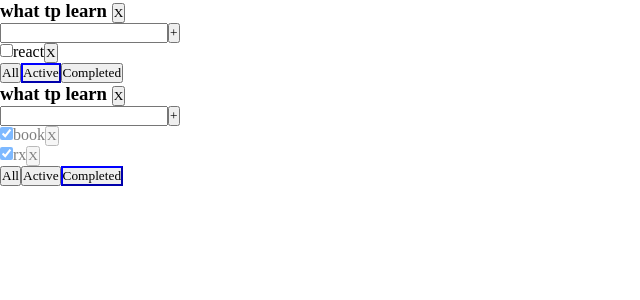
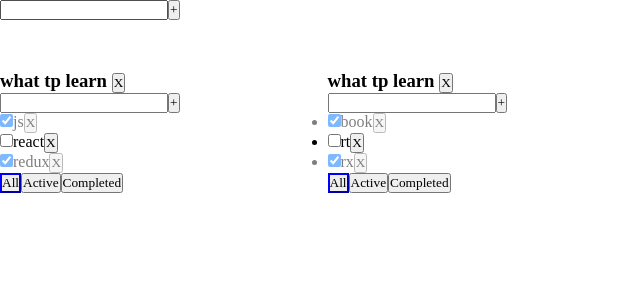
Before and after one commit to DenisPank/ToDoListReactJS, a React (Create React App) app: page / in a window 1280 px wide. Shown: the top 300 px of the page, without its empty margins (0-640 px from the left). Built offline with nearby package versions, Linux system fonts and the light colour scheme.

Commit message:
feat: add opportunity to add new Todolist from web

```diff
--- a/src/App.tsx
+++ b/src/App.tsx
@@ -1,4 +1,6 @@
 /* eslint-disable prefer-const */
+import { useThemeProps } from '@mui/material'
+import { AddItemForm } from 'addItemForm'
 import { FC, useState } from 'react'
 import { TaskType, ToDoList } from 'ToDoList'
 import { v1 } from 'uuid'
@@ -9,14 +11,11 @@ type TodolistType = {
   title: string
   filter: FilterValuesType
 }
+type TasksStateType = {
+  [key: string]: Array<TaskType>
+}
 
 const App: FC = () => {
-  // let [tasks, setTasks] = useState<Array<TaskType>>([
-  //   { id: v1(), title: 'js', isDone: true },
-  //   { id: v1(), title: 'react', isDone: false },
-  //   { id: v1(), title: 'redux', isDone: true }
-  // ])
-
   function removeTask(id: String, todolistId: string) {
     let tasks = tasksObj[todolistId]
     let filteredTasks = tasks.filter(t => {
@@ -57,11 +56,11 @@ const App: FC = () => {
   let todolistId2 = v1()
 
   let [todolists, setTodolists] = useState<Array<TodolistType>>([
-    { id: todolistId1, title: 'what tp learn', filter: 'active' },
-    { id: todolistId2, title: 'what tp learn', filter: 'completed' }
+    { id: todolistId1, title: 'what tp learn', filter: 'all' },
+    { id: todolistId2, title: 'what tp learn', filter: 'all' }
   ])
 
-  let [tasksObj, setTasks] = useState({
+  let [tasksObj, setTasks] = useState<TasksStateType>({
     [todolistId1]: [
       { id: v1(), title: 'js', isDone: true },
       { id: v1(), title: 'react', isDone: false },
@@ -80,8 +79,25 @@ const App: FC = () => {
     delete tasksObj[todolistId]
     setTasks({ ...tasksObj })
   }
+
+  function addTodolist(title: string) {
+    let todoList: TodolistType = {
+      id: v1(),
+      filter: 'all',
+      title: title
+    }
+    setTodolists([todoList, ...todolists])
+    setTasks({ ...tasksObj, [todoList.id]: [] })
+  }
+
   return (
     <div className="App">
+      <AddItemForm
+        addItem={(title: string) => {
+          addTodolist(title)
+        }}
+      />
+      <div className="todolist-wrapper">
         {todolists.map(tl => {
           let tasksForList = tasksObj[tl.id]
           if (tl.filter === 'completed') {
@@ -106,6 +122,7 @@ const App: FC = () => {
           )
         })}
       </div>
+    </div>
   )
 }
 
--- a/src/ToDoList.tsx
+++ b/src/ToDoList.tsx
@@ -1,3 +1,4 @@
+import { AddItemForm } from 'addItemForm'
 import { FilterValuesType } from 'App'
 import React, { ChangeEvent, KeyboardEvent, useState } from 'react'
 
@@ -20,50 +21,22 @@ type PropsType = {
 }
 
 export function ToDoList(props: PropsType) {
-  const [newTaskTitle, setNewTaskTitle] = useState('')
-  const [error, setError] = useState<string | null>(null)
-
-  const onNewTitleChangeHandler = (e: ChangeEvent<HTMLInputElement>) => {
-    setNewTaskTitle(e.currentTarget.value)
-  }
-  const onKeyPressHandler = (e: KeyboardEvent<HTMLInputElement>) => {
-    setError(null)
-
-    if (e.charCode === 13 && newTaskTitle.trim() !== '') {
-      props.addTask(newTaskTitle, props.id)
-      setNewTaskTitle('')
-    }
-  }
-  const addTask = () => {
-    if (newTaskTitle.trim() === '') {
-      setError('Title is required')
-      return
-    }
-
-    props.addTask(newTaskTitle.trim(), props.id)
-    setNewTaskTitle('')
-  }
   const onAllClickHandler = () => props.changeFilter('all', props.id)
   const onActiveClickHandler = () => props.changeFilter('active', props.id)
   const onCompletedClickHandler = () => props.changeFilter('completed', props.id)
   const removeTodolist = () => {
     props.removeTodolist(props.id)
   }
+  const addTask = (title: string) => {
+    props.addTask(title, props.id)
+  }
   return (
     <div>
       <h3>
         {props.title} <button onClick={removeTodolist}>X</button>
       </h3>
-      <div>
-        <input
-          value={newTaskTitle}
-          onChange={onNewTitleChangeHandler}
-          onKeyPress={onKeyPressHandler}
-          className={error ? 'error' : ''}
-        />
-        <button onClick={addTask}>+</button>
-        {error && <div className="error-message">Field is required</div>}
-      </div>
+      <AddItemForm addItem={addTask} />
+
       <ul>
         {props.tasks.map((t, index) => {
           const onRemoveHandler = () => {
--- /dev/null
+++ b/src/addItemForm.tsx
@@ -0,0 +1,41 @@
+import { ChangeEvent, KeyboardEvent, useState } from 'react'
+
+type AddItemFormType = {
+  addItem: (title: string) => void
+}
+export function AddItemForm(props: AddItemFormType) {
+  const [newTaskTitle, setNewTaskTitle] = useState('')
+  const [error, setError] = useState<string | null>(null)
+  const onNewTitleChangeHandler = (e: ChangeEvent<HTMLInputElement>) => {
+    setNewTaskTitle(e.currentTarget.value)
+  }
+  const onKeyPressHandler = (e: KeyboardEvent<HTMLInputElement>) => {
+    setError(null)
+
+    if (e.charCode === 13 && newTaskTitle.trim() !== '') {
+      props.addItem(newTaskTitle)
+      setNewTaskTitle('')
+    }
+  }
+  const addTask = () => {
+    if (newTaskTitle.trim() === '') {
+      setError('Title is required')
+      return
+    }
+
+    props.addItem(newTaskTitle.trim())
+    setNewTaskTitle('')
+  }
+  return (
+    <div>
+      <input
+        value={newTaskTitle}
+        onChange={onNewTitleChangeHandler}
+        onKeyPress={onKeyPressHandler}
+        className={error ? 'error' : ''}
+      />
+      <button onClick={addTask}>+</button>
+      {error && <div className="error-message">Field is required</div>}
+    </div>
+  )
+}
--- a/src/styles/common.css
+++ b/src/styles/common.css
@@ -10,4 +10,11 @@
 .is-done {
   opacity: 0.5;
 }
+
+.todolist-wrapper {
+  display: grid;
+  grid-template-columns: 1fr 1fr 1fr 1fr;
+  grid-gap: 30px;
+  margin-top: 50px;
+}
 @import url('https://fonts.googleapis.com/css2?family=Nunito:wght@300;400;700&display=swap');
```
Lines whose indentation alone changed are shown as unchanged.
